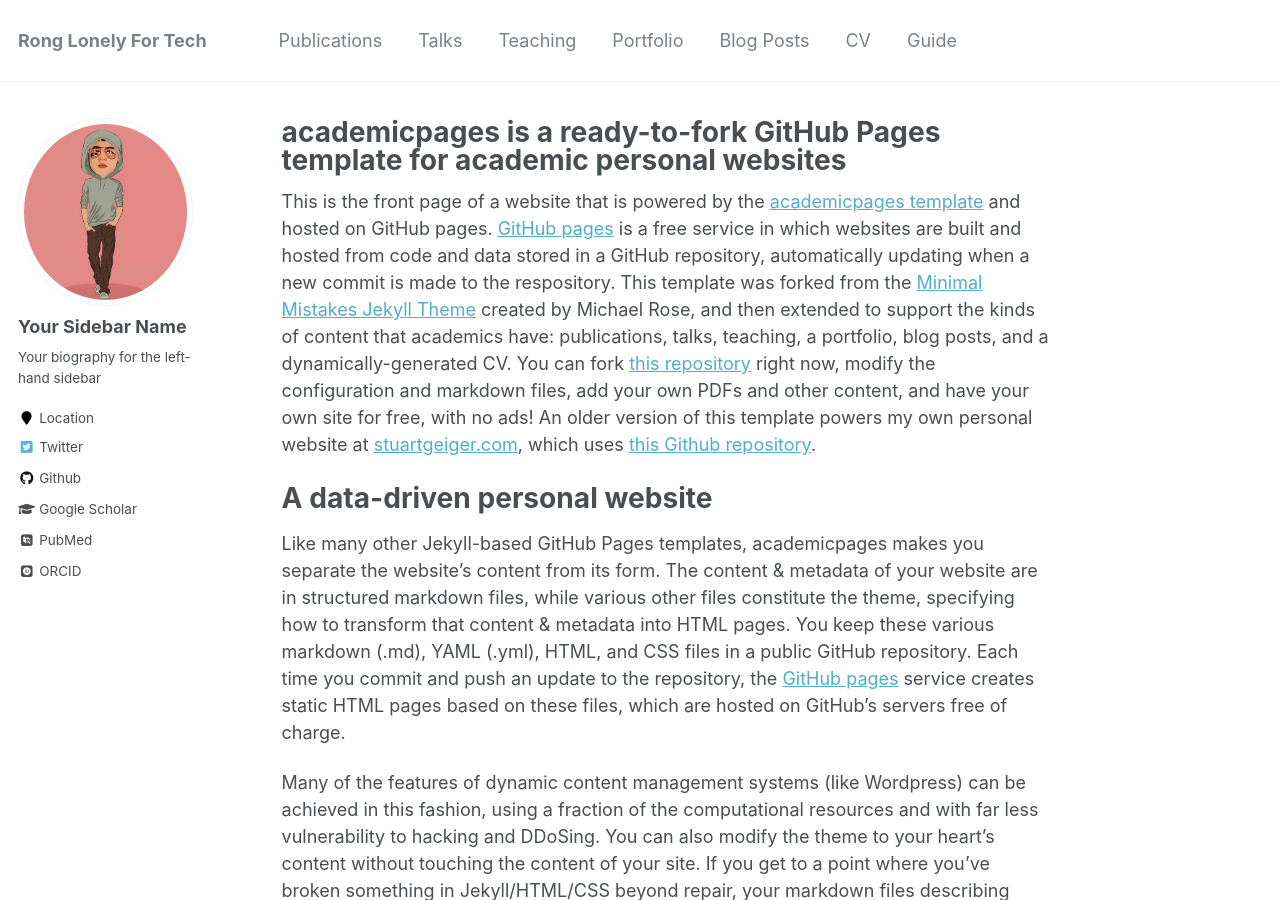
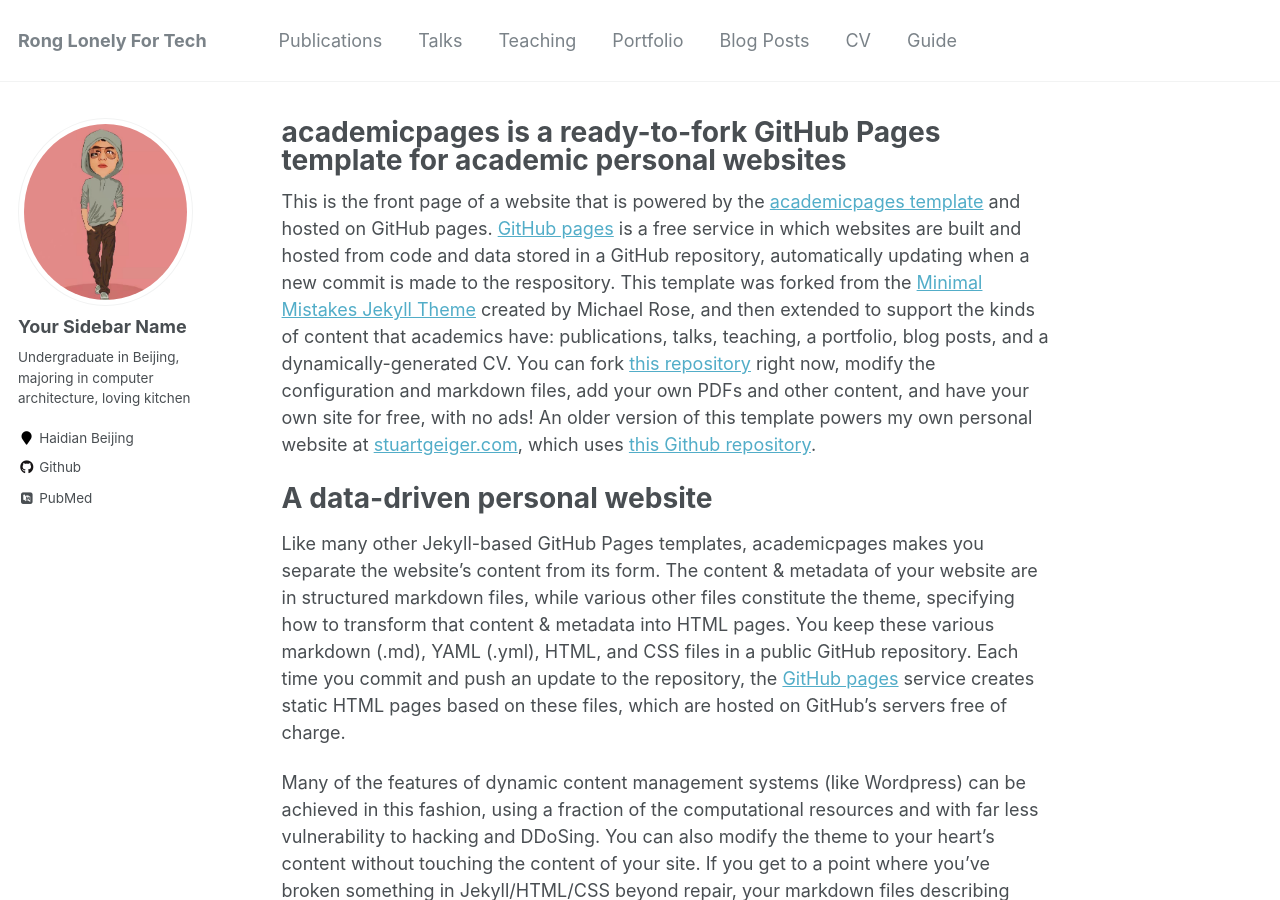
Before and after one commit to lrg11/lrg11.github.io, a Jekyll site: the page built from _pages/about.md, in a window 1280 px wide and 900 px high. Built offline with Jekyll 4.4.1, drawn with Linux system fonts in a browser that asks for light colours; some web fonts are replaced.

Commit message:
Update _config.yml

```diff
--- a/_config.yml
+++ b/_config.yml
@@ -13,7 +13,7 @@ name                     : &name "Rong Lonely"
 description              : &description "A student majoring in CS loving kitchen & chicken"
 url                      : https://lrg11.github.io # the base hostname & protocol for your site e.g. "https://mmistakes.github.io"
 baseurl                  : "" # the subpath of your site, e.g. "/blog"
-repository               : "lrg11/lrg11.github.io"
+repository               : "lrg11.github.io"
 teaser                   :  # filename of teaser fallback teaser image placed in /images/, .e.g. "500x300.png"
 breadcrumbs              : false # true, false (default)
 words_per_minute         : 160
@@ -82,11 +82,11 @@ analytics:
 author:
   name             : "Your Sidebar Name"
   avatar           : "ronglonely.png"
-  bio              : "Your biography for the left-hand sidebar"
-  location         : "Location"
+  bio              : "Undergraduate in Beijing, majoring in computer architecture, loving kitchen"
+  location         : "Haidian Beijing"
   employer         :
   pubmed           : "https://www.ncbi.nlm.nih.gov/pubmed/?term=john+snow"
-  googlescholar    : "http://yourfullgooglescholarurl.com"
+  googlescholar    : # "http://yourfullgooglescholarurl.com"
   email            :
   researchgate     :  # example: "https://www.researchgate.net/profile/yourprofile"
   uri              :
@@ -96,20 +96,20 @@ author:
   flickr           :
   facebook         :
   foursquare       :
-  github           : "academicpages"
+  github           : "lrg11"
   google_plus      :
   keybase          :
   instagram        :
   impactstory      : #"https://profiles.impactstory.org/u/xxxx-xxxx-xxxx-xxxx"
   lastfm           :
   linkedin         :
-  orcid            : "http://orcid.org/yourorcidurl"
+  orcid            : #"http://orcid.org/yourorcidurl"
   pinterest        :
   soundcloud       :
   stackoverflow    : # http://stackoverflow.com/users/123456/username
   steam            :
   tumblr           :
-  twitter          : "replacethistwitterhandle"
+  twitter          : #"replacethistwitterhandle"
   vine             :
   weibo            :
   xing             :
```
